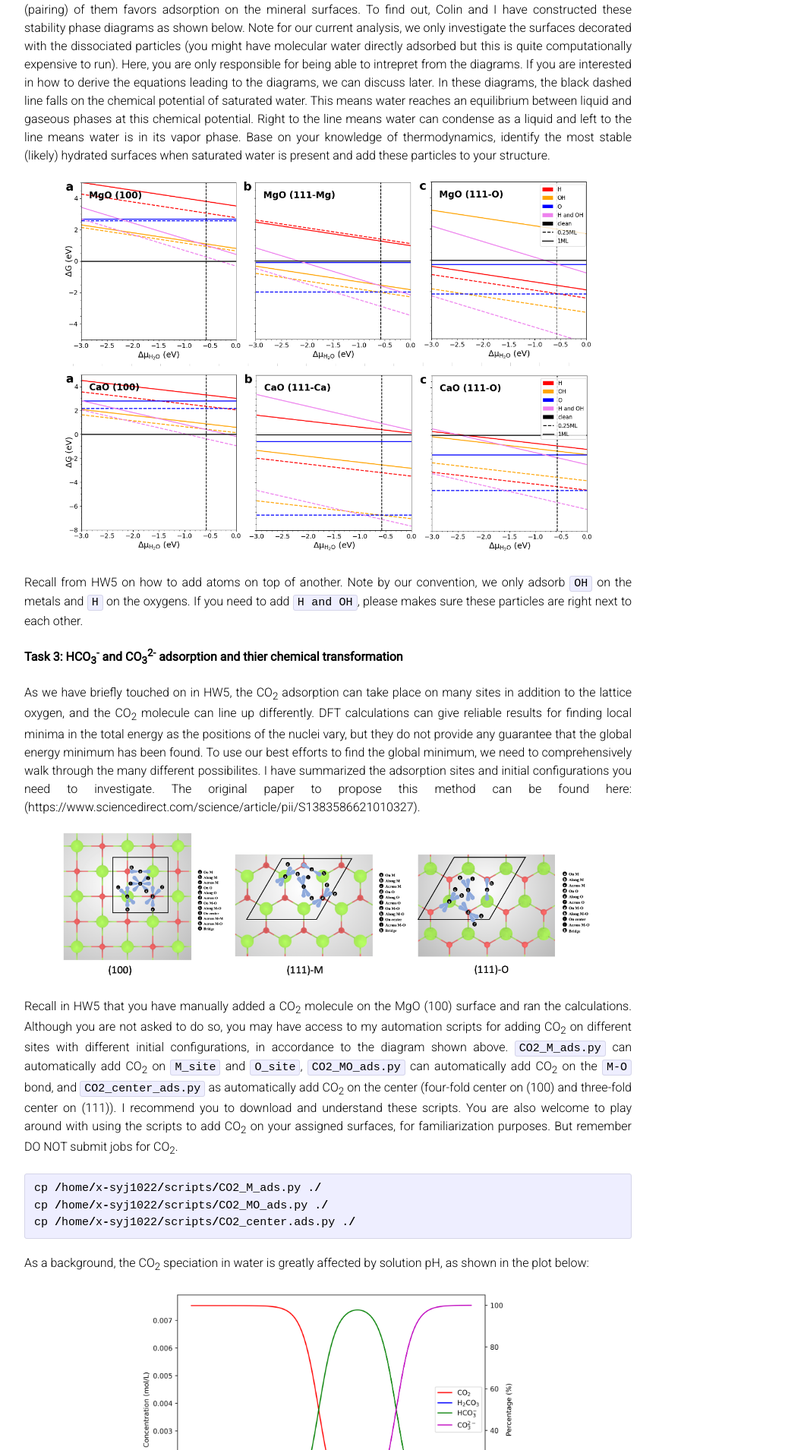
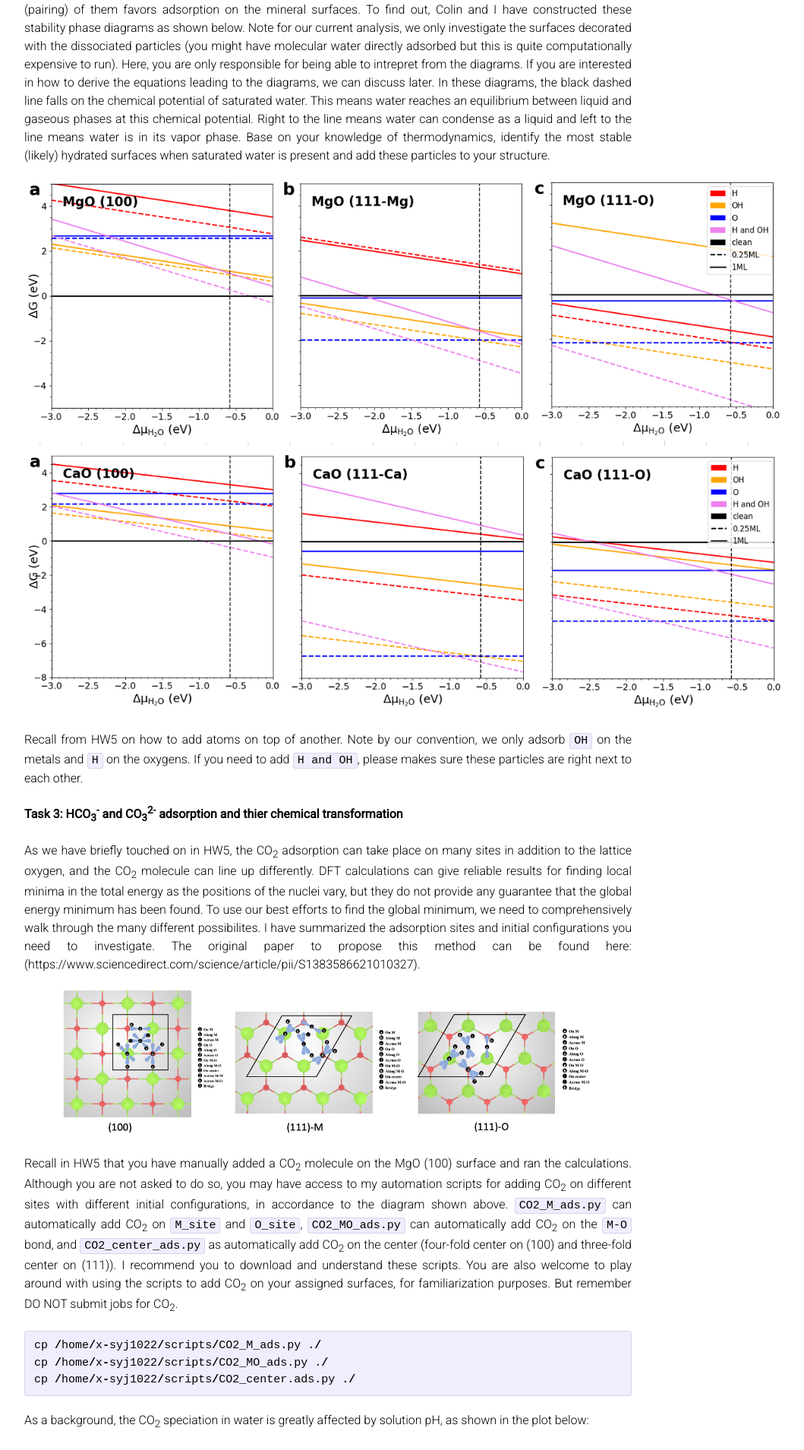
Before and after one commit to UPennCBE544/2023.github.io, a Jekyll site: the page built from ProjectDescription.md, in a window 1280 px wide. Shown: the part 3784-5693 px from the top of the page at 76% size, without its empty margins (208-1267 px from the left). Built offline with Jekyll 4.4.1, drawn with Linux system fonts in a browser that asks for light colours; formulas are drawn with MathJax 3; our own code applies the rules of GitHub Pages for plain Markdown files.

Commit message:
Update ProjectDescription.md

```diff
--- a/ProjectDescription.md
+++ b/ProjectDescription.md
@@ -100,8 +100,8 @@ You do not need to work on this part if you are not assigned with an moisturized
 
 As we can imagine, when water interacts with the surfaces, it might directly adsorb with its molecular form or dissociatively adsorb in which case it breaks down into hydrogen, oxygen, and hydroxide. These particles play very important roles in altering carbonation performance. But to start with, we need to investigate if each individual (pairing) of them favors adsorption on the mineral surfaces. To find out, Colin and I have constructed these stability phase diagrams as shown below. Note for our current analysis, we only investigate the surfaces decorated with the dissociated particles (you might have molecular water directly adsorbed but this is quite computationally expensive to run). Here, you are only responsible for being able to intrepret from the diagrams. If you are interested in how to derive the equations leading to the diagrams, we can discuss later. In these diagrams, the black dashed line falls on the chemical potential of saturated water. This means water reaches an equilibrium between liquid and gaseous phases at this chemical potential. Right to the line means water can condense as a liquid and left to the line means water is in its vapor phase. Base on your knowledge of thermodynamics, identify the most stable (likely) hydrated surfaces when saturated water is present and add these particles to your structure.
 
-<center><img src="../Images/MgO.png" alt="window" style="width: 700px;"/><br>
-<img src="../Images/CaO.png" alt="window" style="width: 700px;"/><br>
+<center><img src="../Images/MgO.png" alt="window" style="width: 1000px;"/><br>
+<img src="../Images/CaO.png" alt="window" style="width: 1000px;"/><br>
 </center>
 
 Recall from HW5 on how to add atoms on top of another. Note by our convention, we only adsorb `OH` on the metals and `H` on the oxygens. If you need to add `H and OH`, please makes sure these particles are right next to each other.
```
